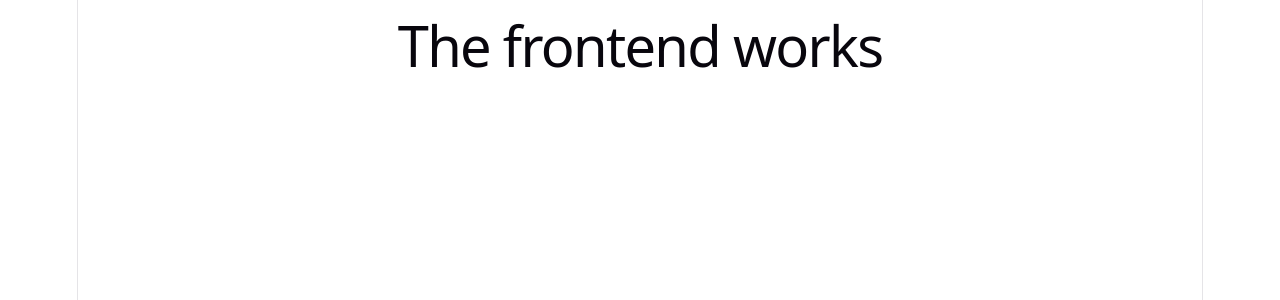
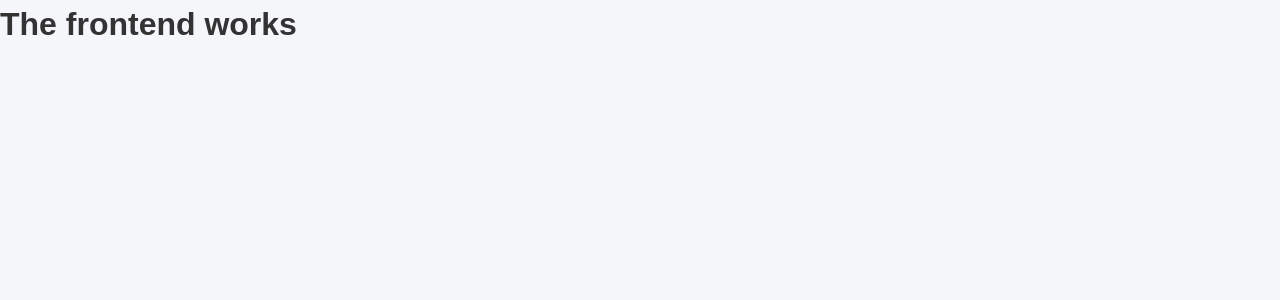
Before and after one commit to Yash220805/issue-tracker-mern, a React app in the folder frontend/: page / in a window 1280 px wide. Shown: the top 300 px of the page. Built offline with nearby package versions, Linux system fonts and the light colour scheme; the HTML template or start-up script is replaced by a standard one.

Commit message:
Completed frontend chore

```diff
--- a/frontend/package.json
+++ b/frontend/package.json
@@ -10,8 +10,10 @@
     "preview": "vite preview"
   },
   "dependencies": {
+    "axios": "^1.17.0",
     "react": "^19.2.6",
-    "react-dom": "^19.2.6"
+    "react-dom": "^19.2.6",
+    "react-router-dom": "^7.17.0"
   },
   "devDependencies": {
     "@eslint/js": "^10.0.1",
--- a/frontend/src/App.jsx
+++ b/frontend/src/App.jsx
@@ -1,8 +1,6 @@
 import { useState } from "react";
 
 function App() {
-  const [count, setCount] = useState(0);
-
   return (
     <>
       <h1>The frontend works</h1>
--- a/frontend/src/index.css
+++ b/frontend/src/index.css
@@ -1,111 +1,27 @@
-:root {
-  --text: #6b6375;
-  --text-h: #08060d;
-  --bg: #fff;
-  --border: #e5e4e7;
-  --code-bg: #f4f3ec;
-  --accent: #aa3bff;
-  --accent-bg: rgba(170, 59, 255, 0.1);
-  --accent-border: rgba(170, 59, 255, 0.5);
-  --social-bg: rgba(244, 243, 236, 0.5);
-  --shadow:
-    rgba(0, 0, 0, 0.1) 0 10px 15px -3px, rgba(0, 0, 0, 0.05) 0 4px 6px -2px;
-
-  --sans: system-ui, 'Segoe UI', Roboto, sans-serif;
-  --heading: system-ui, 'Segoe UI', Roboto, sans-serif;
-  --mono: ui-monospace, Consolas, monospace;
-
-  font: 18px/145% var(--sans);
-  letter-spacing: 0.18px;
-  color-scheme: light dark;
-  color: var(--text);
-  background: var(--bg);
-  font-synthesis: none;
-  text-rendering: optimizeLegibility;
-  -webkit-font-smoothing: antialiased;
-  -moz-osx-font-smoothing: grayscale;
-
-  @media (max-width: 1024px) {
-    font-size: 16px;
-  }
+*,
+*::before,
+*::after {
+  box-sizing: border-box;
+  margin: 0;
+  padding: 0;
 }
-
-@media (prefers-color-scheme: dark) {
-  :root {
-    --text: #9ca3af;
-    --text-h: #f3f4f6;
-    --bg: #16171d;
-    --border: #2e303a;
-    --code-bg: #1f2028;
-    --accent: #c084fc;
-    --accent-bg: rgba(192, 132, 252, 0.15);
-    --accent-border: rgba(192, 132, 252, 0.5);
-    --social-bg: rgba(47, 48, 58, 0.5);
-    --shadow:
-      rgba(0, 0, 0, 0.4) 0 10px 15px -3px, rgba(0, 0, 0, 0.25) 0 4px 6px -2px;
-  }
-
-  #social .button-icon {
-    filter: invert(1) brightness(2);
-  }
+body {
+  font-family: Arial, sans-serif;
+  background: #f4f6f9;
+  color: #333;
+  line-height: 1.5;
 }
-
-body {
-  margin: 0;
+a {
+  text-decoration: none;
+  color: inherit;
 }
-
-#root {
-  width: 1126px;
-  max-width: 100%;
-  margin: 0 auto;
-  text-align: center;
-  border-inline: 1px solid var(--border);
-  min-height: 100svh;
-  display: flex;
-  flex-direction: column;
-  box-sizing: border-box;
+button {
+  cursor: pointer;
+  font-family: inherit;
+  font-size: inherit;
 }
-
-h1,
-h2 {
-  font-family: var(--heading);
-  font-weight: 500;
-  color: var(--text-h);
+input,
+textarea {
+  font-family: inherit;
+  font-size: inherit;
 }
-
-h1 {
-  font-size: 56px;
-  letter-spacing: -1.68px;
-  margin: 32px 0;
-  @media (max-width: 1024px) {
-    font-size: 36px;
-    margin: 20px 0;
-  }
-}
-h2 {
-  font-size: 24px;
-  line-height: 118%;
-  letter-spacing: -0.24px;
-  margin: 0 0 8px;
-  @media (max-width: 1024px) {
-    font-size: 20px;
-  }
-}
-p {
-  margin: 0;
-}
-
-code,
-.counter {
-  font-family: var(--mono);
-  display: inline-flex;
-  border-radius: 4px;
-  color: var(--text-h);
-}
-
-code {
-  font-size: 15px;
-  line-height: 135%;
-  padding: 4px 8px;
-  background: var(--code-bg);
-}
```
Also changed, not shown: 1 other file (tests, documents, lock files or other folders).
